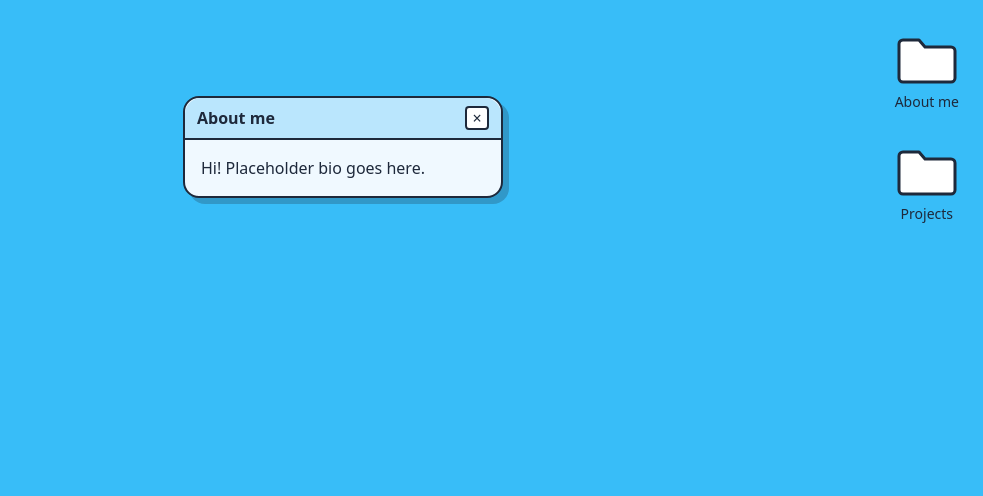
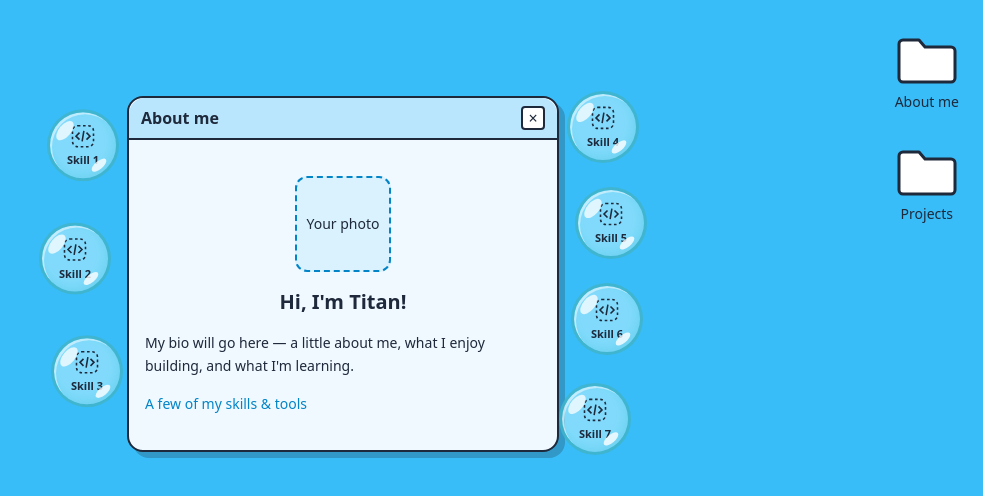
Before and after one commit to TitanL/MyPortfolio, a React (Vite) app in the folder portfolio/: page / in a window 1280 px wide. Both pictures are taken after a click on the button "About me". Shown: the top 496 px of the page, without its empty margins (297-1280 px from the left). Built offline with nearby package versions, Linux system fonts and the light colour scheme.

Commit message:
Add floating translucent skill bubbles to About window

```diff
--- a/portfolio/src/App.tsx
+++ b/portfolio/src/App.tsx
@@ -3,6 +3,7 @@ import { AnimatePresence } from "motion/react";
 import Window from "./components/Window";
 import FolderIcon from "./components/FolderIcon";
 import Projects from "./components/Projects";
+import SkillBubbles from "./components/SkillBubbles";
 
 type WindowId = "about" | "projects";
 
@@ -41,8 +42,15 @@ export default function App() {
             onFocus={() => bringToFront("about")}
             zIndex={openWindows.indexOf("about") + 1}
             constraintsRef={desktopRef}
+            className="about-window"
+            decorations={<SkillBubbles />}
           >
-            <p>Hi! Placeholder bio goes here.</p>
+            <div className="space-y-4 py-5">
+              <div className="mx-auto flex h-24 w-24 items-center justify-center rounded-xl border-2 border-dashed border-ocean-600 bg-ocean-200/40 text-sm">Your photo</div>
+              <h1 className="text-center text-xl font-semibold">Hi, I'm Titan!</h1>
+              <p className="text-sm leading-relaxed">My bio will go here — a little about me, what I enjoy building, and what I'm learning.</p>
+              <p className="text-sm text-ocean-600">A few of my skills & tools</p>
+            </div>
           </Window>
         )}
         {openWindows.includes("projects") && (
--- /dev/null
+++ b/portfolio/src/components/SkillBubbles.tsx
@@ -0,0 +1,23 @@
+// Replace each placeholder icon and label with your own skill or program later.
+const skills = Array.from({ length: 7 }, (_, index) => ({
+  id: index + 1,
+  label: `Skill ${index + 1}`,
+}));
+
+export default function SkillBubbles() {
+  return (
+    <ul className="skill-bubbles" aria-label="Skills, languages, and programs">
+      {skills.map((skill, index) => (
+        <li key={skill.id} className={`skill-bubble-position bubble-${skill.id}`}>
+          <div className="skill-bubble" style={{ animationDelay: `${index * -0.65}s`, animationDuration: `${3.6 + (index % 3) * 0.5}s` }}>
+            <svg aria-hidden="true" viewBox="0 0 32 32" fill="none" stroke="currentColor" strokeWidth="1.8" className="h-7 w-7">
+              <rect x="4" y="4" width="24" height="24" rx="6" strokeDasharray="3 3" />
+              <path d="m12 12-4 4 4 4m8-8 4 4-4 4m-3-10-2 12" />
+            </svg>
+            <span className="text-[11px] font-semibold">{skill.label}</span>
+          </div>
+        </li>
+      ))}
+    </ul>
+  );
+}
--- a/portfolio/src/components/Window.tsx
+++ b/portfolio/src/components/Window.tsx
@@ -9,6 +9,7 @@ type WindowProps = {
   className?: string;
   zIndex?: number;
   onFocus?: () => void;
+  decorations?: ReactNode;
 };
 
 export default function Window({
@@ -19,6 +20,7 @@ export default function Window({
   className = "",
   zIndex = 1,
   onFocus,
+  decorations,
 }: WindowProps) {
   const controls = useDragControls();
 
@@ -38,8 +40,9 @@ export default function Window({
       animate={{ y: 0, opacity: 1 }}
       exit={{ y: -80, opacity: 0 }}
       transition={{ type: "spring", stiffness: 260, damping: 22 }}
-      className={`absolute left-1/2 top-24 -ml-40 w-80 rounded-2xl border-2 border-ink bg-ocean-50 shadow-[6px_6px_0_0_rgba(30,41,59,0.25)] ${className}`}
+      className={`absolute left-1/2 top-24 -ml-40 w-80 ${className}`}
     >
+      <div className="relative rounded-2xl border-2 border-ink bg-ocean-50 shadow-[6px_6px_0_0_rgba(30,41,59,0.25)]">
       <div
         onPointerDown={(e) => controls.start(e)}
         className="flex cursor-grab touch-none select-none items-center justify-between rounded-t-2xl border-b-2 border-ink bg-ocean-200 px-3 py-2 active:cursor-grabbing"
@@ -55,6 +58,8 @@ export default function Window({
         </button>
       </div>
       <div className="max-h-[calc(100dvh-12rem)] overflow-y-auto p-4">{children}</div>
+      </div>
+      {decorations}
     </motion.div>
   );
 }
--- a/portfolio/src/index.css
+++ b/portfolio/src/index.css
@@ -21,3 +21,58 @@ body {
   /* swap for a hand-drawn font (Patrick Hand, Caveat...) later */
   font-family: system-ui, sans-serif;
 }
+
+.about-window {
+  left: 50%;
+  top: 5rem;
+  margin-left: 0;
+  width: min(38rem, calc(100% - 1rem));
+  /* Reserve the bubbles' space inside the draggable bounds. */
+  padding: 1rem 5.5rem 2rem;
+  translate: -50% 0;
+}
+
+.skill-bubbles { margin: 0; padding: 0; list-style: none; }
+.skill-bubble-position { position: absolute; width: 4.5rem; height: 4.5rem; }
+.bubble-1 { left: .5rem; top: 2rem; }
+.bubble-2 { left: 0; top: 9rem; }
+.bubble-3 { left: .75rem; top: 16rem; }
+.bubble-4 { right: .5rem; top: 1rem; }
+.bubble-5 { right: 0; top: 7rem; }
+.bubble-6 { right: .25rem; top: 13rem; }
+.bubble-7 { right: 1rem; top: 19rem; }
+.skill-bubble {
+  position: relative;
+  display: flex;
+  width: 100%; height: 100%;
+  flex-direction: column; align-items: center; justify-content: center;
+  gap: .125rem;
+  border: 3px solid rgb(42 169 194 / 75%);
+  border-radius: 50%;
+  background: rgb(210 250 255 / 48%);
+  box-shadow: inset 2px 2px 0 rgb(255 255 255 / 50%), inset -3px -4px 8px rgb(14 165 190 / 15%);
+  animation: bubble-float 4s ease-in-out infinite;
+}
+.skill-bubble::before, .skill-bubble::after {
+  content: ""; position: absolute; border-radius: 50%; pointer-events: none;
+}
+.skill-bubble::before {
+  width: 12px; height: 23px; left: 9px; top: 7px;
+  background: rgb(255 255 255 / 75%); rotate: 40deg;
+}
+.skill-bubble::after {
+  width: 18px; height: 8px; right: 8px; bottom: 9px;
+  background: rgb(255 255 255 / 80%); rotate: -40deg;
+}
+@keyframes bubble-float {
+  0%, 100% { transform: translateY(0); }
+  50% { transform: translateY(-7px); }
+}
+@media (max-width: 540px) {
+  .about-window { padding: .5rem; top: 5rem; }
+  .skill-bubbles { display: flex; flex-wrap: wrap; justify-content: center; gap: .75rem; padding: 1.25rem .25rem .5rem; }
+  .skill-bubble-position { position: static; width: 3.75rem; height: 3.75rem; }
+}
+@media (prefers-reduced-motion: reduce) {
+  .skill-bubble { animation: none; }
+}
```
